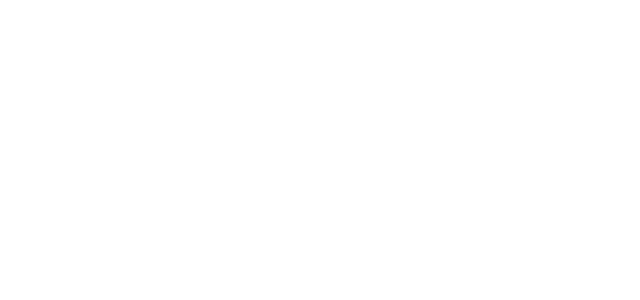
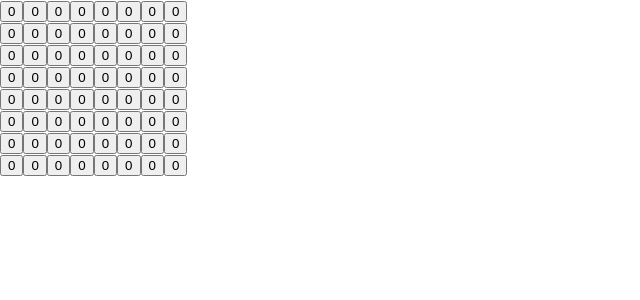
Before and after one commit to Freddynator8/SC-Challenges, a React (Create React App) app in the folder sc-frontend/: page / in a window 1280 px wide. Shown: the top 300 px of the page, without its empty margins (0-640 px from the left). Built offline with nearby package versions, Linux system fonts and the light colour scheme.

Commit message:
Game v1 - created function

```diff
--- a/sc-frontend/src/App.js
+++ b/sc-frontend/src/App.js
@@ -1,3 +1,5 @@
+import {useState} from "react";
+
 function Square({value, onSquareClicked}){
   return(
       <button className="square" onClick={onSquareClicked}>
@@ -97,5 +99,11 @@
 }
 
 export default function Game(){
-
+const [squares, setSquare] = useState(Array(64).fill(0));
+const [isSelected, setSelected] = useState(0);
+return(
+    <div className="game">
+        <Board squares={squares} />
+    </div>
+)
 }
```
